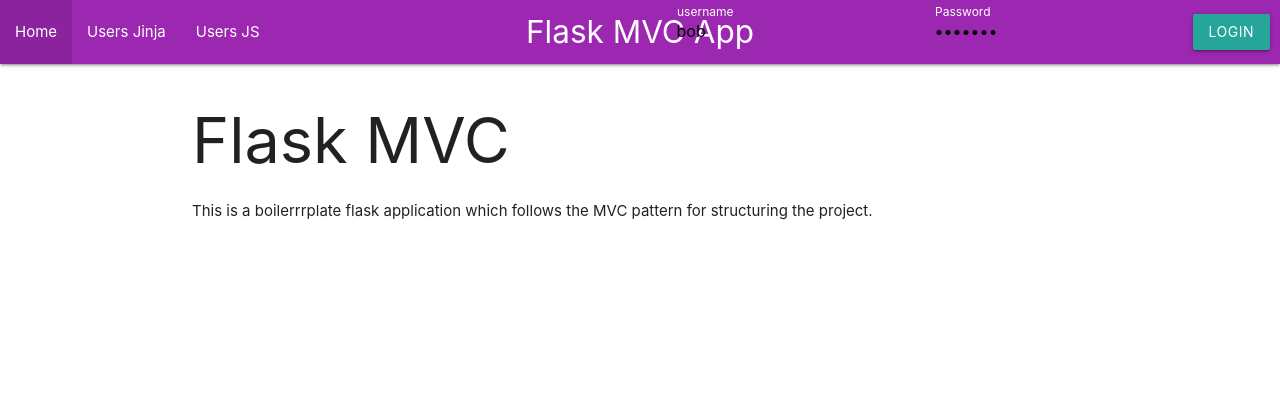
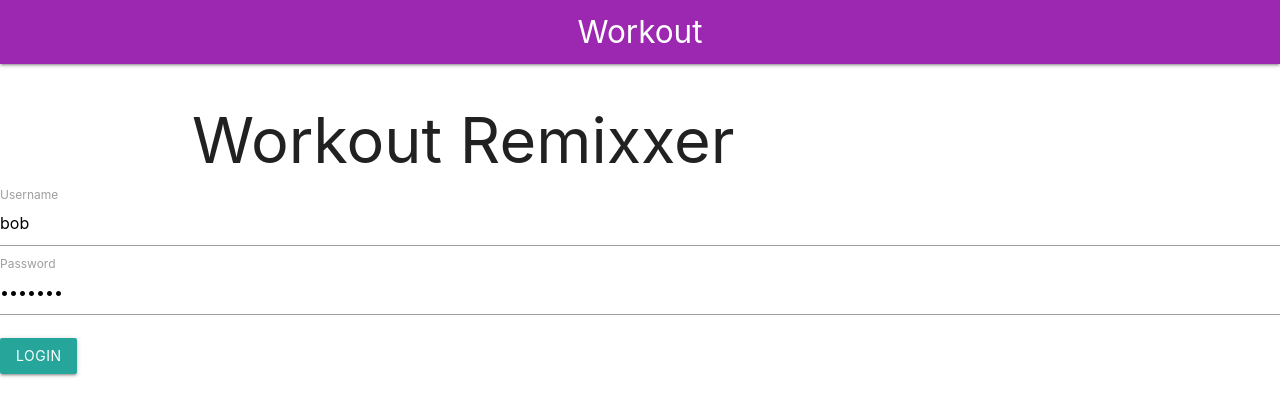
Before and after one commit to jlendor/Dev-Dynasty, a Flask app: page / in a window 1280 px wide. Shown: the top 416 px of the page. Run offline with Flask 3, Linux system fonts and the light colour scheme.

Commit message:
launch,home.workouts

```diff
--- a/App/config.py
+++ b/App/config.py
@@ -1,5 +1,6 @@
 import os
-#ff
+class Config:
+    RAPID_API_KEY = 'f76d95c985msh28414cd71cc27d0p1d550fjsn1d516f060187'
 def load_config(app, overrides):
     if os.path.exists(os.path.join('./App', 'custom_config.py')):
         app.config.from_object('App.custom_config')
--- a/App/templates/index.html
+++ b/App/templates/index.html
@@ -1,13 +1,25 @@
 {% extends "layout.html" %}
-{% block title %}Flask MVC App{% endblock %}
-{% block page %}Flask MVC App{% endblock %}
-
-{{ super() }}
+{% block title %}Workout{% endblock %}
+{% block page %}Workout{% endblock %}
 
 {% block content %}
-    <h1>Flask MVC</h1>
-    {% if is_authenticated %}
-        <p> Welcome {{current_user.username}} </p>
+    <div class="container">
+        <h1>Workout Remixxer</h1>
+    </div>
+{% endblock %}
+
+{% block body %}
+    {% if not is_authenticated %}
+        <form method="POST" action="/login">
+            <div class="input-field">
+                <input placeholder="username" value="bob" name="username" type="text" class="validate" required>
+                <label for="username">Username</label>
+            </div>
+            <div class="input-field">
+                <input placeholder="password"value="bobpass" name="password" type="password" class="validate" required>
+                <label for="password">Password</label>
+            </div>
+            <button type="submit" class="btn waves-effect waves-light">Login</button>
+        </form>
     {% endif %}
-    <p>This is a boilerrrplate flask application which follows the MVC pattern for structuring the project.</p>
 {% endblock %}
--- a/App/templates/layout.html
+++ b/App/templates/layout.html
@@ -1,7 +1,6 @@
 <!doctype html>
 <html>
 <head>
-
     <link rel="stylesheet" href="{{ url_for('static', filename='style.css') }}">
     <!--Import Google Icon Font-->
     <link href="https://fonts.googleapis.com/icon?family=Material+Icons" rel="stylesheet">
@@ -10,39 +9,24 @@
     <!--Let browser know website is optimized for mobile-->
     <meta name="viewport" content="width=device-width, initial-scale=1.0"/>
     <title>{% block title %}{% endblock %}</title>
-
 </head>
 <body>
-
 <nav class="purple">
     <div class="nav-wrapper">
         <a href="#!" class="brand-logo center">{% block page %}{% endblock %}</a>
         <ul id="nav-mobile" class="left">
+            {% if is_authenticated %}
             <li><a href="/">Home</a></li>
-                  <li><a href="/users">Users Jinja</a></li>
-                  {% if is_authenticated %}
+            <li><a href="/users">Workouts</a></li>
                 <li><a href="/identify">Identify</a></li>
+            <li><a href="/static/users">Users JS</a></li>
             {% endif %}
-                  <li><a href="/static/users">Users JS</a></li>
         </ul>
         {% if is_authenticated %}
             <ul id="nav-mobile" class="right">
                 <li><a href="/logout">Logout</a></li>
             </ul>
-              {% else %}
-              <form class="right navbar-form" method="POST" action="/login" style="display: flex; flex-wrap: nowrap; align-items: center; margin-right: 10px;">
-                  <div class="input-field" style="margin-right: 10px;">
-                      <input placeholder="username" value="bob" name="username" type="text" class="validate" required>
-                      <label for="username">username</label>
-                  </div>
-                  <div class="input-field" style="margin-right: 10px;">
-                      <input placeholder="password"value="bobpass" name="password" type="password" class="validate" required>
-                      <label for="password">Password</label>
-                  </div>
-                  <button type="submit" class="btn waves-effect waves-light">Login</button>
-              </form>
         {% endif %}
-
     </div>
 </nav>
 <style>
@@ -51,20 +35,30 @@
     }
 </style>
 
-    <div class="container" id="content">{% block content %}{% endblock %}</div>
+{% block content %}
+    <div class="container" id="content">
+    </div>
+{% endblock %}
+
+{% block body %}
+    {% if not is_authenticated %}
+        <form class="container" method="POST" action="/login" style="margin-top: 50px;">
+            <div class="input-field" style="margin-bottom: 20px;">
+                <input placeholder="Username" value="bob" name="username" type="text" class="validate" required>
+                <label for="username">Username</label>
+            </div>
+            <div class="input-field" style="margin-bottom: 20px;">
+                <input placeholder="Password" value="bobpass" name="password" type="password" class="validate" required>
+                <label for="password">Password</label>
+            </div>
+            <button type="submit" class="btn waves-effect waves-light">Login</button>
+        </form>
+    {% endif %}
+{% endblock %}
 
 <script src="https://cdnjs.cloudflare.com/ajax/libs/materialize/1.0.0/js/materialize.min.js"></script>
 <script>
     M.AutoInit();
-
-        {% with messages = get_flashed_messages() %}
-          {% if messages %}
-              {% for message in messages %}
-              M.toast({html: '{{message}}'})
-              {% endfor %}
-          {% endif %}
-        {% endwith %}
-
 </script>
 </body>
 </html>
```
Also changed, not shown: App/static/static-user.html (+29 -17 lines), App/views/user.py (line endings or trailing spaces). Lines whose indentation alone changed are shown as unchanged.
